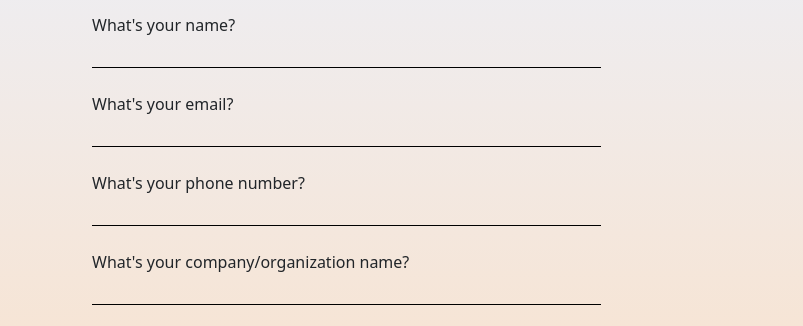
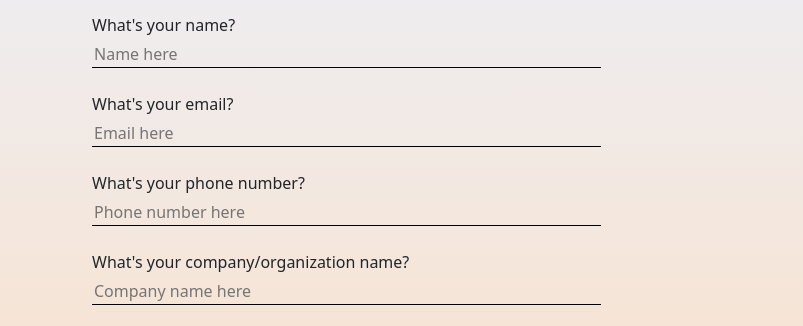
Before and after one commit to michaelcgre/Business, a plain HTML site: page contact.html in a window 1280 px wide. Shown: the part 256-582 px from the top of the page, 0-803 px from the left. Drawn offline with nearby package versions, Linux system fonts and the light colour scheme.

Commit message:
Contact form fixes

```diff
--- a/contact.html
+++ b/contact.html
@@ -65,16 +65,16 @@
                         <h1 class="text-center mt-5">Lets work together!</h1>
                         <form class="d-flex flex-column" action="/submit_form" method="POST">
                             <label class="mb-1" for="name">What's your name?</label>
-                            <input class="mb-4 focus-ring-dark" type="text" id="name" name="name" required>
+                            <input class="mb-4" type="text" id="name" name="name" placeholder="Name here" required>
 
                             <label class="mb-1" for="email">What's your email?</label>
-                            <input class="mb-4" type="email" id="email" name="email" required>
+                            <input class="mb-4" type="email" id="email" name="email" placeholder="Email here" required>
 
                             <label class="mb-1" for="phone">What's your phone number?</label>
-                            <input class="mb-4" type="tel" id="phone" name="phone" required>
+                            <input class="mb-4" type="tel" id="phone" name="phone" placeholder="Phone number here" required>
 
                             <label class="mb-1" for="company">What's your company/organization name?</label>
-                            <input class="mb-4" type="text" id="company" name="company">
+                            <input class="mb-4" type="text" id="company" name="company" placeholder="Company name here">
 
                             <label class="mb-1" for="services">What services are you looking for?</label>
                             <select class="mb-4" id="services" name="services" required>
```
